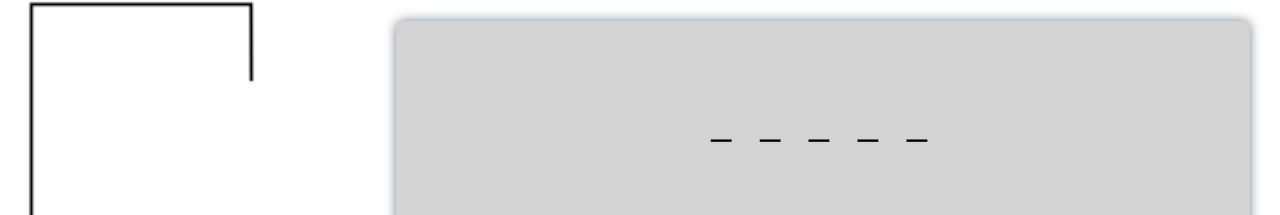
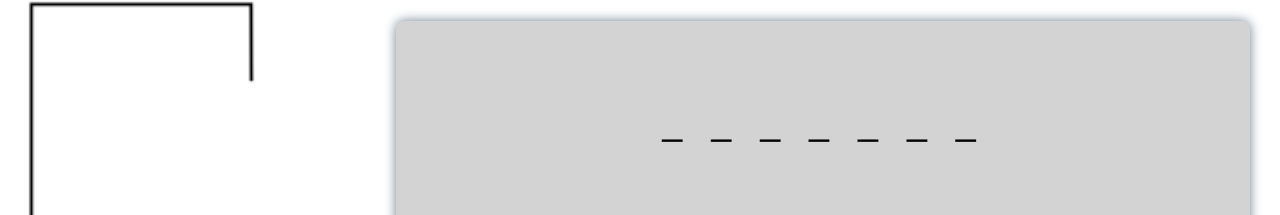
Before and after one commit to hawkjosh/mini-games, a React (Vite) app: page /hangman in a window 1280 px wide. Shown: the part 99-314 px from the top of the page. Built offline with nearby package versions, Linux system fonts and the light colour scheme.

Commit message:
updated wordOptions in Hangman.jsx

```diff
--- a/src/pages/Hangman.jsx
+++ b/src/pages/Hangman.jsx
@@ -92,7 +92,7 @@ export default function Hangman() {
 
   const alphabet = ['A', 'B', 'C', 'D', 'E', 'F', 'G', 'H', 'I', 'J', 'K', 'L', 'M', 'N', 'O', 'P', 'Q', 'R', 'S', 'T', 'U', 'V', 'W', 'X', 'Y', 'Z']
 
-  const wordOptions = ['hangman', 'agile', 'algorithm', 'api', 'application', 'bootstrap', 'backend', 'browser', 'bug', 'cache', 'code', 'css', 'data', 'debugging', 'deployment', 'documentation', 'domain', 'frameworks', 'frontend', 'git', 'github', 'html', 'http', 'java', 'javascript', 'jquery', 'languages', 'libraries', 'minification', 'mvp', 'mysql', 'nodejs', 'npm', 'php', 'plugin', 'python', 'resolution', 'responsive', 'sitemap', 'software', 'ssl', 'wireframe']
+  const wordOptions = ['maintenance', 'emotion', 'childhood', 'dirt', 'garbage', 'basket', 'player', 'solution', 'politics', 'orange', 'virus', 'driver', 'fishing', 'pizza', 'bread', 'drawer', 'moment', 'paper', 'resolution', 'tea', 'control', 'potato', 'hearing', 'television', 'assumption', 'sir', 'leadership', 'midnight', 'feedback', 'technology', 'temperature', 'economics', 'setting', 'message', 'penalty', 'university', 'army', 'teacher', 'way', 'insect', 'database', 'software', 'opinion', 'connection', 'historian', 'strategy', 'bird', 'safety', 'responsibility', 'photo']
 
   const getRandomWord = (arr) => {
     const randomWord = Math.floor(Math.random() * arr.length)
```
